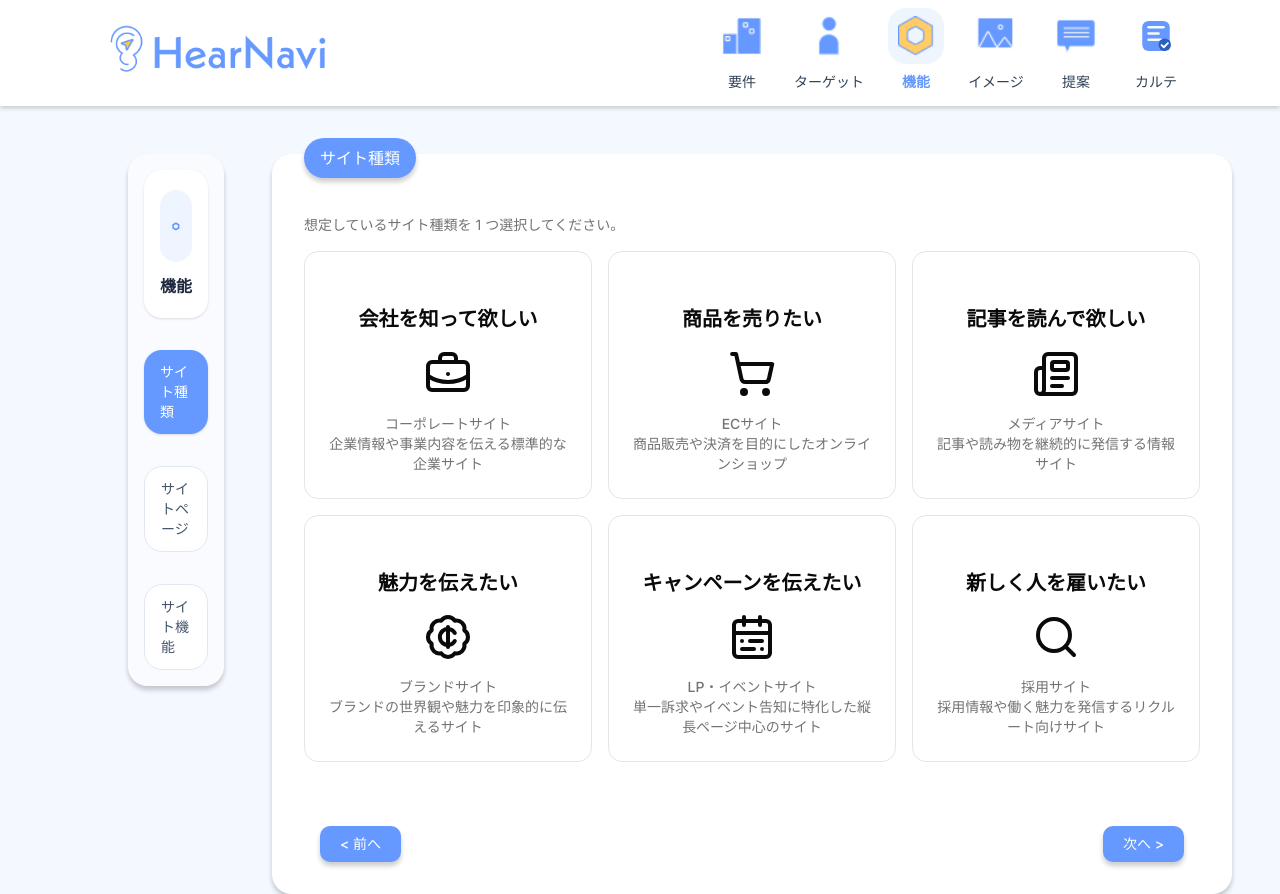
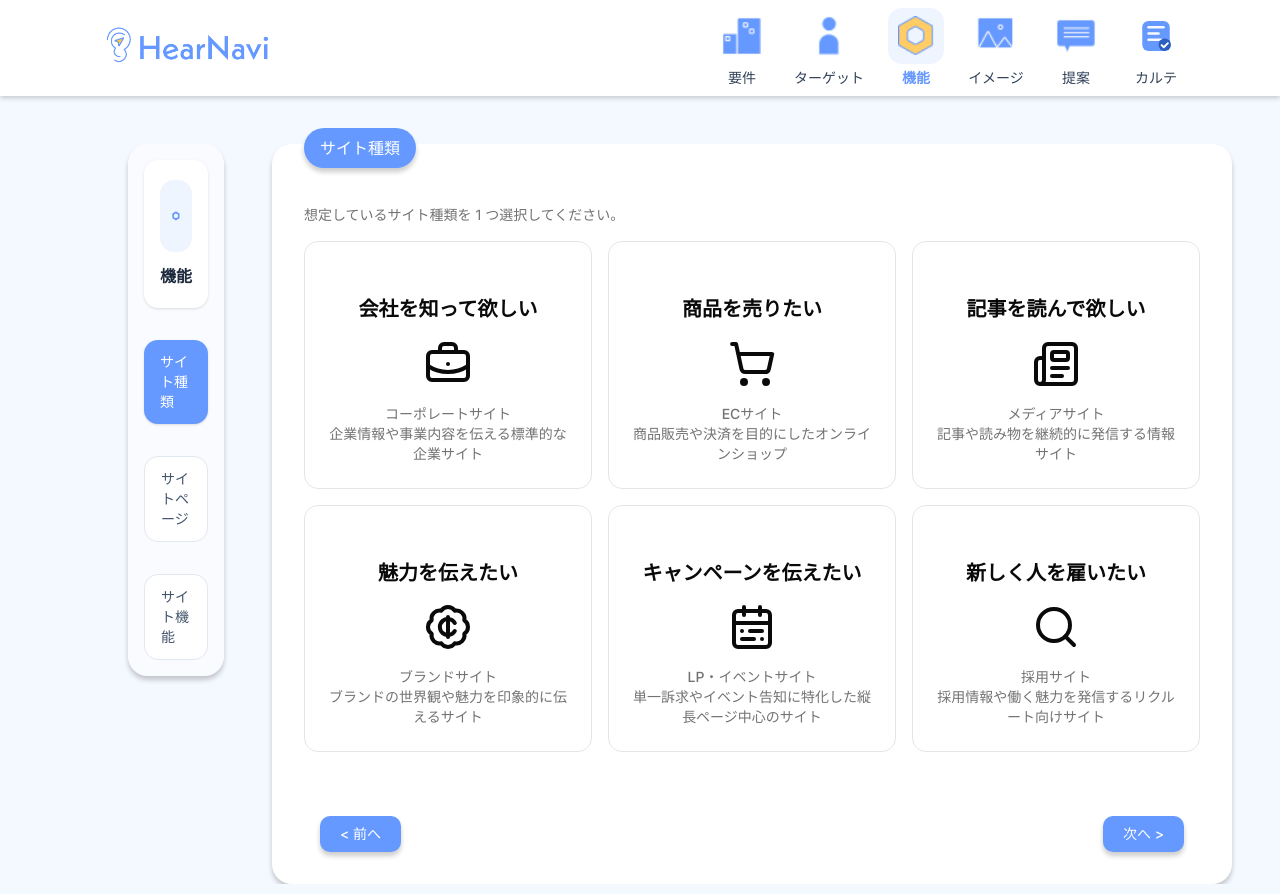
Before and after one commit to aobalab/hear-navi, a Next.js app: page /hearing/function/site-category in a window 1280 px wide. Built offline with nearby package versions, Linux system fonts and the light colour scheme.

Commit message:
feat: update header and sidebar styles for improved aesthetics and consistency

```diff
--- a/components/header.tsx
+++ b/components/header.tsx
@@ -7,7 +7,7 @@ function Header({ category, section }: { category: string; section: string }) {
         <header className="flex bg-white pt-2 pb-2 px-24">
             <div className="flex-1 flex items-center">
                 <figure>
-                    <img src={nextConfig.basePath + "/img/logo.png"} alt="Logo" className="w-64 rounded-lg" />
+                    <img src={nextConfig.basePath + "/img/logo.png"} alt="Logo" className="w-48 rounded-lg" />
                 </figure>
             </div>
             <div className="flex-1 flex items-start justify-end gap-6 overflow-x-auto text-slate-700">
@@ -19,8 +19,8 @@ function Header({ category, section }: { category: string; section: string }) {
                             href={`/hearing/${key}/${item.sections[0].title}`}
                             className="min-w-fit"
                         >
-                            <div className="flex flex-col items-center gap-2 text-center">
-                                <figure className={isActive ? "rounded-2xl bg-[#6599FF]/10 p-2" : "rounded-2xl p-2 transition-colors hover:bg-slate-100"}>
+                            <div className="flex flex-col items-center gap-1 text-center">
+                                <figure className={isActive ? "rounded-xl bg-[#6599FF]/10 p-2" : "rounded-xl p-2 transition-colors hover:bg-slate-100"}>
                                     <img
                                         src={nextConfig.basePath + `/img/${item.label}_${isActive ? "黄色" : "青"}.png`}
                                         alt={item.label}
@@ -36,8 +36,8 @@ function Header({ category, section }: { category: string; section: string }) {
                     href="/hearing/record"
                     className="min-w-fit"
                 >
-                    <div className="flex flex-col items-center gap-2 text-center">
-                        <figure className={category === "record" ? "rounded-2xl bg-[#6599FF]/10 p-2" : "rounded-2xl p-2 transition-colors hover:bg-slate-100"}>
+                    <div className="flex flex-col items-center gap-1 text-center">
+                        <figure className={category === "record" ? "rounded-xl bg-[#6599FF]/10 p-2" : "rounded-xl p-2 transition-colors hover:bg-slate-100"}>
                             <img
                                 src={category === "record"
                                     ? `${nextConfig.basePath}/img/カルテ_黄色.svg`
--- a/components/side-bar.tsx
+++ b/components/side-bar.tsx
@@ -5,37 +5,30 @@ import Link from "next/link";
 function SideBar({ category, section }: { category: string; section?: string }) {
     const currentCategory = Categories[category as keyof typeof Categories];
     const sections = currentCategory?.sections ?? [];
-    const categoryLabel = category === "record" ? "カルテ" : currentCategory?.label ?? "ヒアリング";
-    const currentCategoryIcon = category === "record"
-        ? `${nextConfig.basePath}/img/カルテ_青.svg`
-        : `${nextConfig.basePath}/img/${categoryLabel}_青.png`;
+    const categoryLabel = currentCategory?.label ?? "ヒアリング";
+    const currentCategoryIcon = `${nextConfig.basePath}/img/${categoryLabel}_青.png`;
 
     return (
         <div className="main-side-bar col-span-3 flex h-fit self-start flex-col gap-8 p-4">
-            <div className="flex flex-col items-center gap-3 rounded-2xl bg-white px-4 py-5 text-center shadow-sm">
-                <figure className="rounded-2xl bg-[#6599FF]/10 p-3">
+            <div className="flex flex-col items-center gap-3 rounded-xl bg-white px-4 py-5 text-center shadow-sm">
+                <figure className="rounded-xl bg-[#6599FF]/10 p-3">
                     <img src={currentCategoryIcon} alt={categoryLabel} className="h-12 w-12 object-contain" />
                 </figure>
                 <p className="text-base font-semibold text-slate-800">{categoryLabel}</p>
             </div>
-            {sections.length > 0 ? sections.map((item) => {
+            {sections.map((item) => {
                 const isActive = item.title === section;
-
                 return (
                     <Link href={`/hearing/${category}/${item.title}`} key={item.title}>
                         <div className={isActive
-                            ? "rounded-2xl bg-[#6599FF] px-4 py-3 text-sm font-medium text-white shadow-sm"
-                            : "rounded-2xl border border-slate-200 bg-white px-4 py-3 text-sm font-medium text-slate-600 transition-colors hover:border-[#6599FF] hover:text-[#6599FF]"
+                            ? "rounded-xl bg-[#6599FF] px-4 py-3 text-sm font-medium text-white shadow-sm"
+                            : "rounded-xl border border-slate-200 bg-white px-4 py-3 text-sm font-medium text-slate-600 transition-colors hover:border-[#6599FF] hover:text-[#6599FF]"
                         }>
                             {item.label}
                         </div>
                     </Link>
                 );
-            }) : (
-                <div className="rounded-2xl border border-slate-200 bg-white px-4 py-3 text-sm font-medium text-slate-600">
-                    カルテ
-                </div>
-            )}
+            })}
         </div >
     );
 }
```
